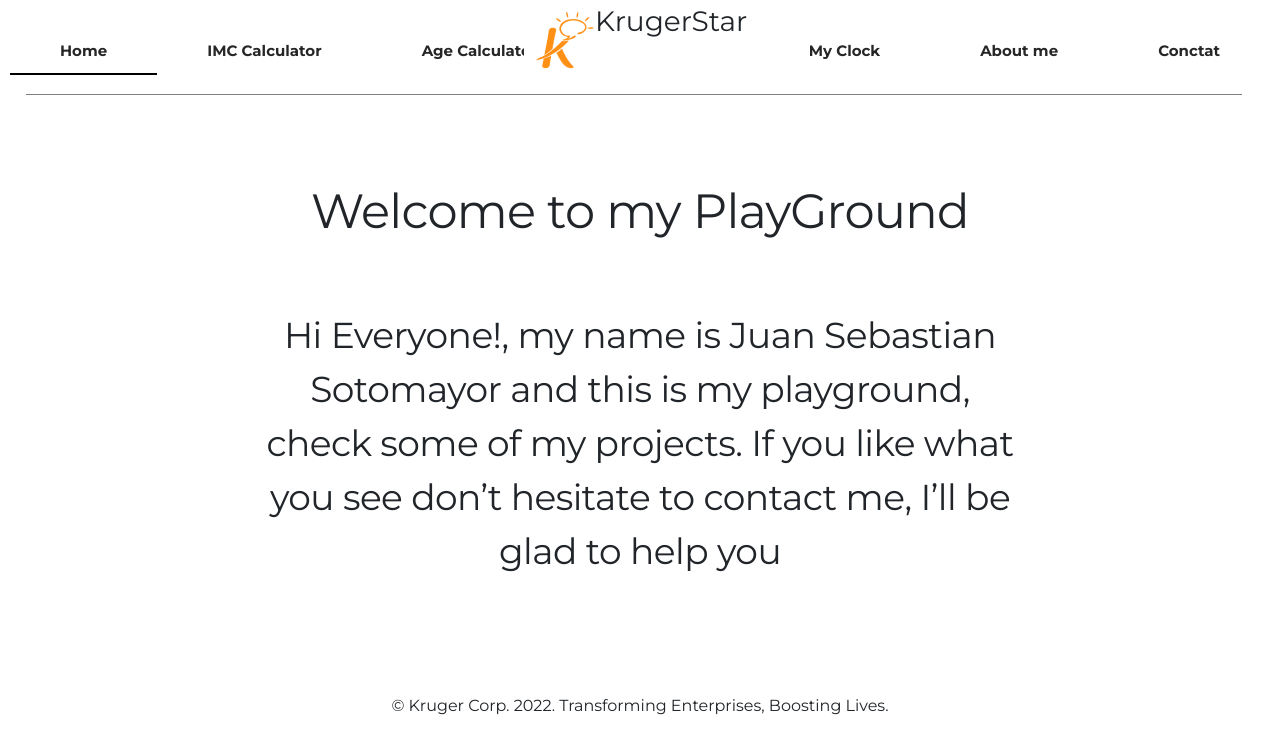
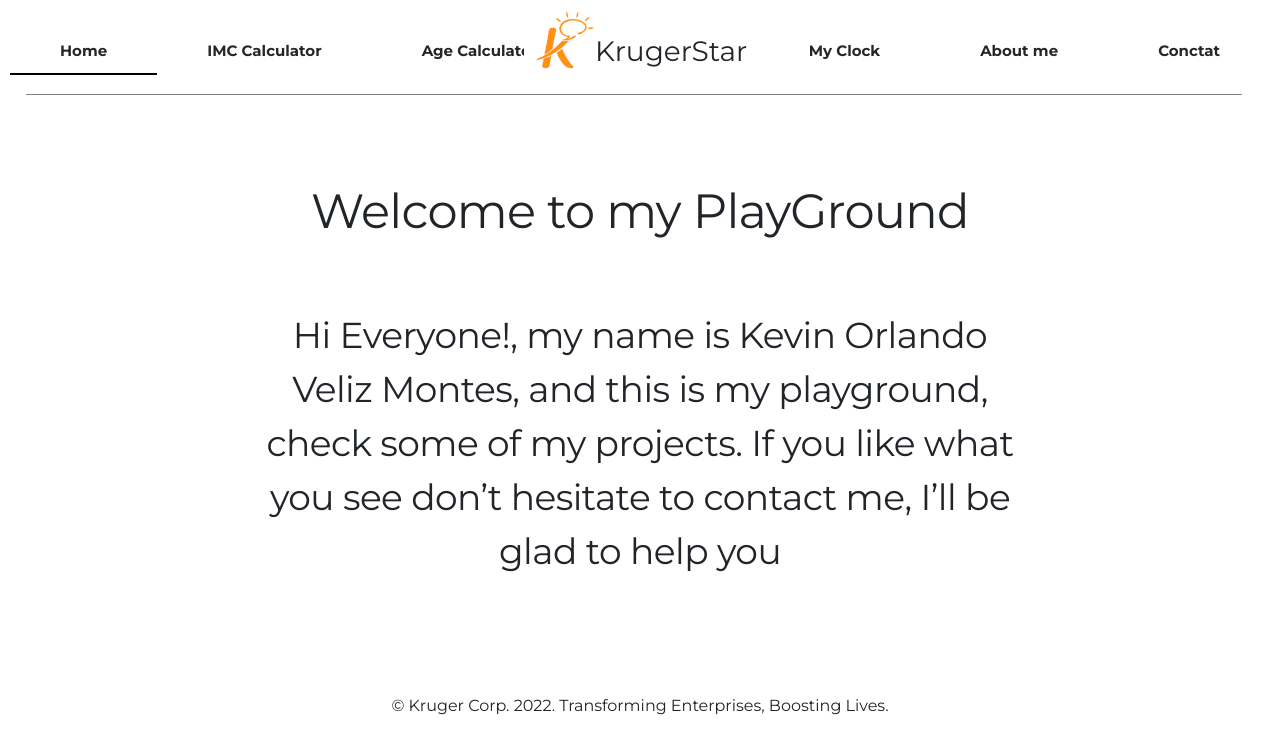
Before and after one commit to KevinVeliz/Playground, a React (Create React App) app: page / in a window 1280 px wide. Shown: the top 754 px of the page. Built offline with nearby package versions, Linux system fonts and the light colour scheme.

Commit message:
Página Home completa

```diff
--- a/src/Pages/Home.js
+++ b/src/Pages/Home.js
@@ -11,7 +11,7 @@ const HomePage = () => {
                 <h1 className="text-home"> Welcome to my PlayGround</h1>
                 <div className="box-home">
                     <p className="text-home-p">
-                    Hi Everyone!, my name is Juan Sebastian Sotomayor
+                    Hi Everyone!, my name is Kevin Orlando Veliz Montes,
                     and this is my playground, check some of my projects. If you like what you see don’t hesitate to contact me, I’ll be glad to help you
                     </p>
                 </div>
--- a/src/Styles/Nav.css
+++ b/src/Styles/Nav.css
@@ -72,7 +72,7 @@
     height: 150px;
     position: absolute;
     left: 120%;
-    top: 0%;
+    top: 20%;
     font-family: 'Comfortaa', cursive;
     font-family: 'Montserrat', sans-serif;
     transform: translate(-50%);
```
